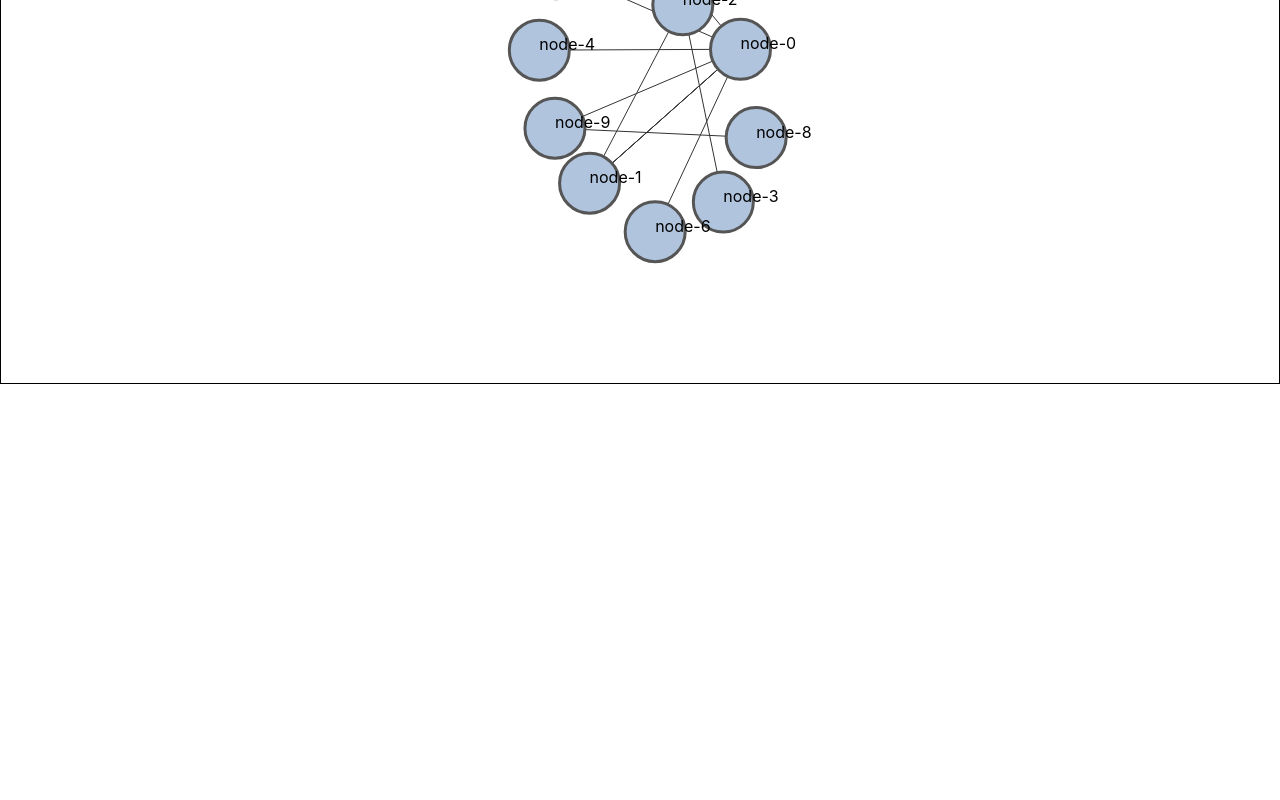
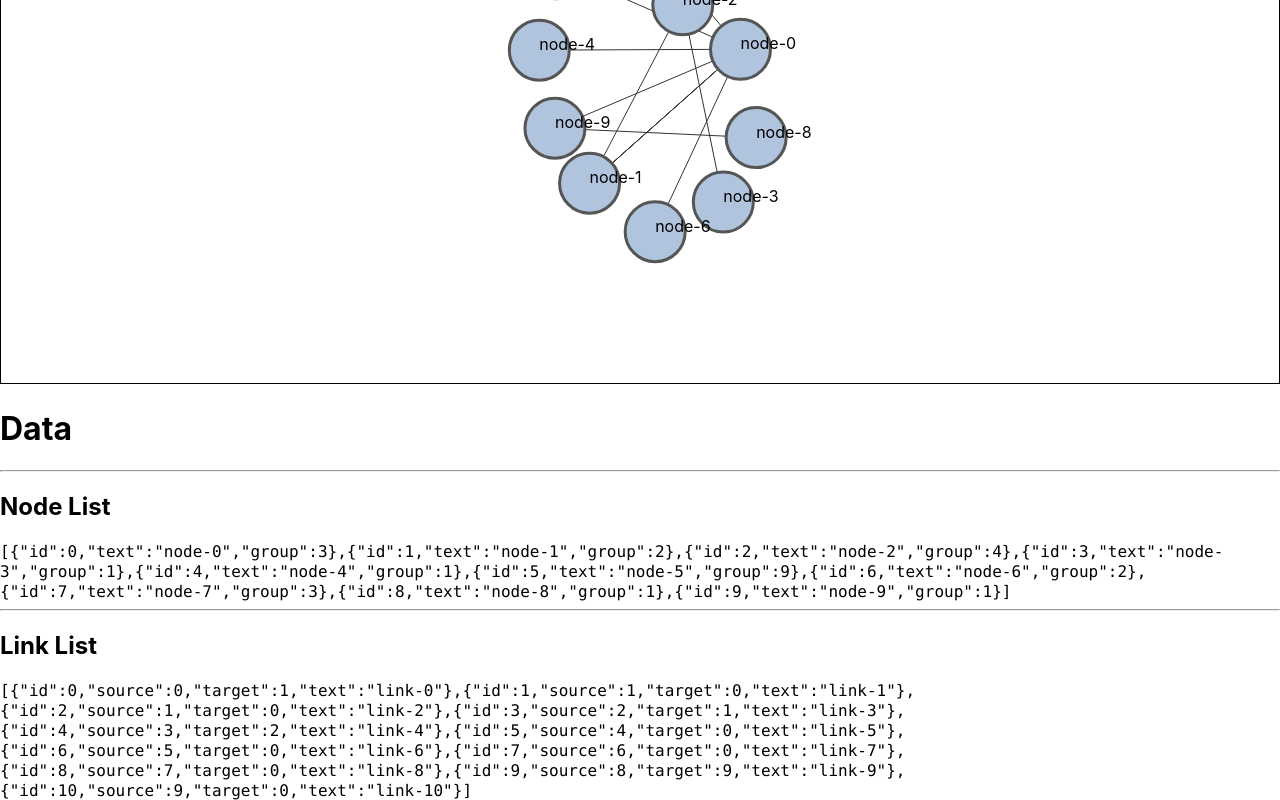
Before and after one commit to Chiara-yen/study-d3-force, a React (Create React App) app: page / in a window 1280 px wide. Shown: the part 216-1016 px from the top of the page. Before the commit the page ends 800 px from the top, so only its background shows below. Built offline with nearby package versions, Linux system fonts and the light colour scheme.

Commit message:
feat: add DataPrinter

```diff
--- a/src/App.js
+++ b/src/App.js
@@ -1,10 +1,16 @@
 import React from 'react';
 import './App.css';
 import { ForceLayout } from './ForceLayout';
+import DataPrinter from './DataPrinter';
 import data from './data';
 
 function App() {
-  return <ForceLayout data={data} />;
+  return (
+    <>
+      <ForceLayout data={data} />
+      <DataPrinter data={data} />
+    </>
+  );
 }
 
 export default App;
--- /dev/null
+++ b/src/DataPrinter/index.js
@@ -0,0 +1,16 @@
+import React from 'react';
+
+export default function DataPrinter({ data }) {
+  const { links, nodes } = data;
+  return (
+    <>
+      <h1>Data</h1>
+      <hr />
+      <h2>Node List</h2>
+      <code>{JSON.stringify(nodes)}</code>
+      <hr />
+      <h2>Link List</h2>
+      <code>{JSON.stringify(links)}</code>
+    </>
+  );
+}
```
